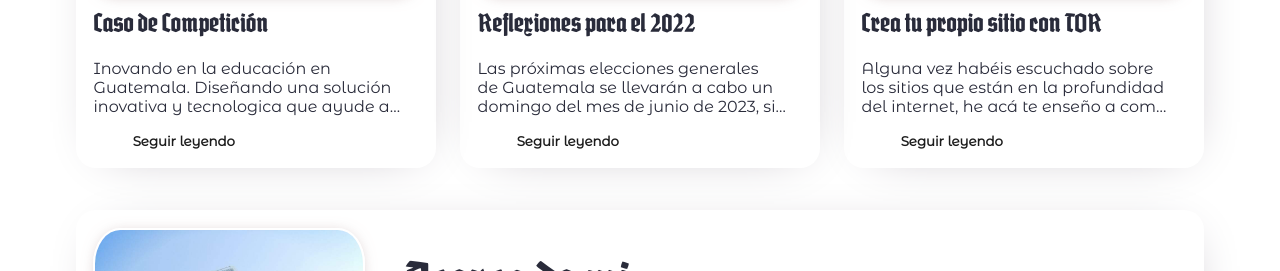
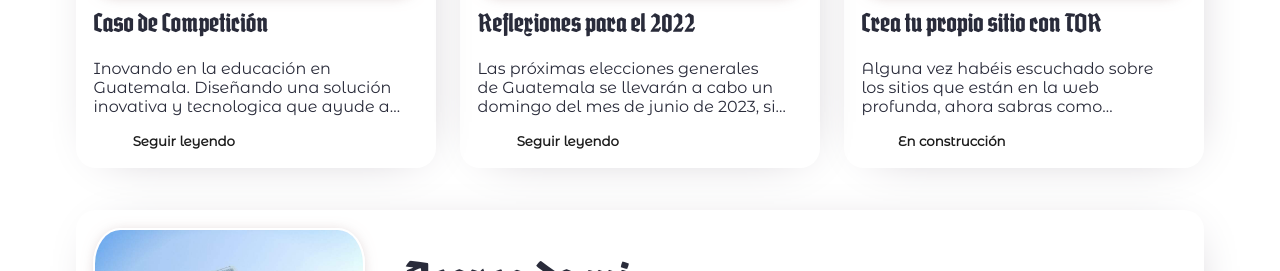
Before and after one commit to jorgeAML/creativeaml, a Jekyll site: the page built from index.markdown, in a window 1280 px wide and 900 px high, scrolled down 1205 px. Shown: the part 201-472 px from the top of the window. Built offline with Jekyll 4.4.1, drawn with Linux system fonts in a browser that asks for light colours; some web fonts are replaced; a script that is not in the unit is left out; comment, search, counter and statistics services are not loaded.

Commit message:
cambio en la redaccion

```diff
--- a/_layouts/defaultHome.html
+++ b/_layouts/defaultHome.html
@@ -46,7 +46,7 @@
                   <img src="{{page.image3}}" alt="recta, ecuación de la recta">
                   <h2 class="padding-left-5">{{page.part2-carta3-titulo}}</h2>
                   <p class="padding-left-right-5 kit-3">{{page.part2-carta3-parrafo}}</p>
-                  <button class="button-simple-1"><a href="#">{{page.button1}}</a></button>
+                  <button class="button-simple-1"><a href="#">{{page.button2}}</a></button>
                 </div>
               </div>
             </div>
--- a/index.markdown
+++ b/index.markdown
@@ -68,7 +68,7 @@ part2-carta1-parrafo: Inovando en la educación en Guatemala. Diseñando una sol
 part2-carta2-titulo: Reflexiones para el 2022
 part2-carta2-parrafo: Las próximas elecciones generales de Guatemala se llevarán a cabo un domingo del mes de junio de 2023, si ningún candidato obtiene mayoría absoluta (50% +1 votos) se realizará la segunda vuelta un domingo de agosto del mismo año.
 part2-carta3-titulo: Crea tu propio sitio con TOR
-part2-carta3-parrafo: Alguna vez habéis escuchado sobre los sitios que están en la profundidad del internet, he acá te enseño a como crearlos usando TOR.
+part2-carta3-parrafo: Alguna vez habéis escuchado sobre los sitios que están en la web profunda, ahora sabras como hacerlos.
 
 ### PART 4 ###
 part4-titulo: Acerca de mi
@@ -78,4 +78,5 @@ part4-legend: Apasionado por la tecnología, inovando y compartiendo conocimient
 logo9: assets/logos/creativeaml2.png
 ### BUTTONS ###
 button1: Seguir leyendo
+button2: En construcción
 ---
```
